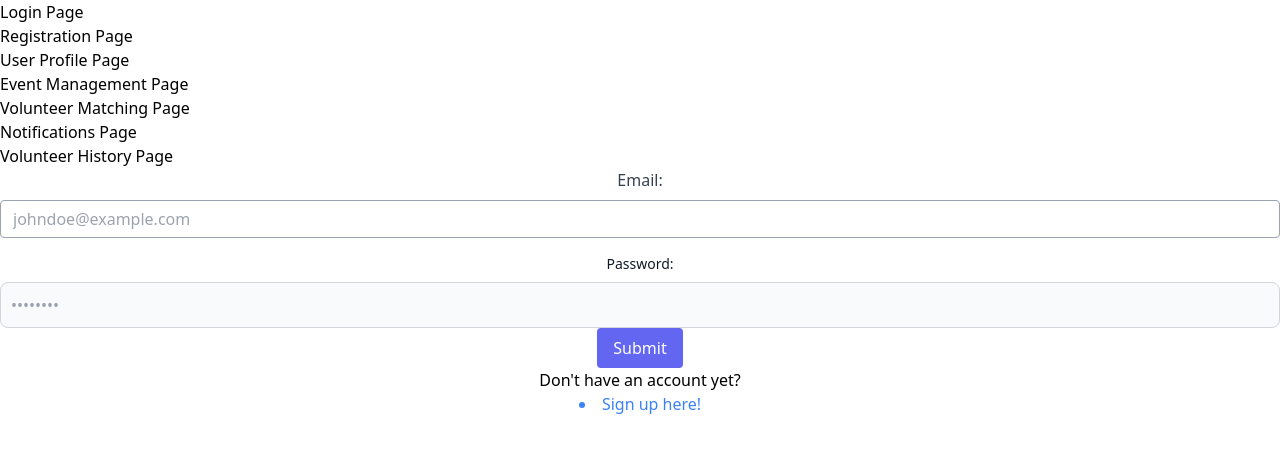
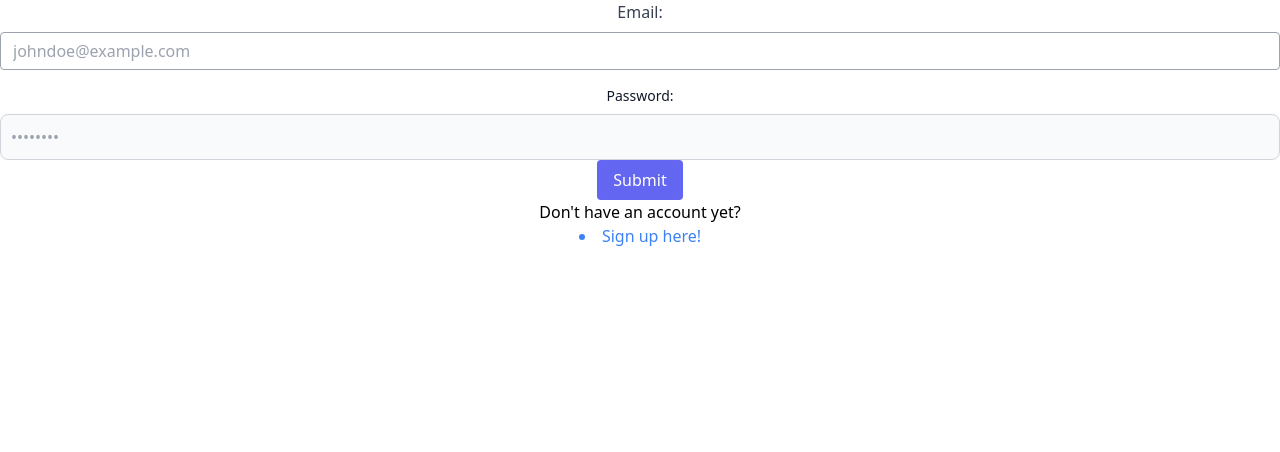
Before and after one commit to martin0330/H-TownHelps, a React (Create React App) app: page / in a window 1280 px wide. Shown: the top 452 px of the page. Built offline with nearby package versions, Linux system fonts and the light colour scheme.

Commit message:
fixed navbar

```diff
--- a/src/App.js
+++ b/src/App.js
@@ -1,16 +1,18 @@
-import { Outlet, Link } from "react-router-dom";
+import { Outlet, Link, useLocation } from "react-router-dom";
 
 function App() {
-  return(
+  const location = useLocation();
+
+  // Check if the current route is the login or registration page
+  const isLoginPage = location.pathname === "/";
+  const isRegistrationPage = location.pathname === "/registration";
+
+  return (
     <>
+      {/* Conditionally render the nav bar based on the current path */}
+      {!isLoginPage && !isRegistrationPage && (
         <nav>
           <ul>
-          <li>
-            <Link to="/">Login Page</Link>
-          </li>
-          <li>
-            <Link to="/registration">Registration Page</Link>
-          </li>
             <li>
               <Link to="/userprofile">User Profile Page</Link>
             </li>
@@ -28,10 +30,22 @@ function App() {
             </li>
           </ul>
         </nav>
+      )}
+
+      {/* Show only the Login link on the registration page */}
+      {isRegistrationPage && (
+        <nav>
+          <ul>
+            <li>
+              <Link to="/">Login</Link>
+            </li>
+          </ul>
+        </nav>
+      )}
 
       <Outlet />
     </>
   );
-};
+}
 
 export default App;
```
Also changed, not shown: 1 other file (tests, documents, lock files or other folders). Lines whose indentation alone changed are shown as unchanged.
